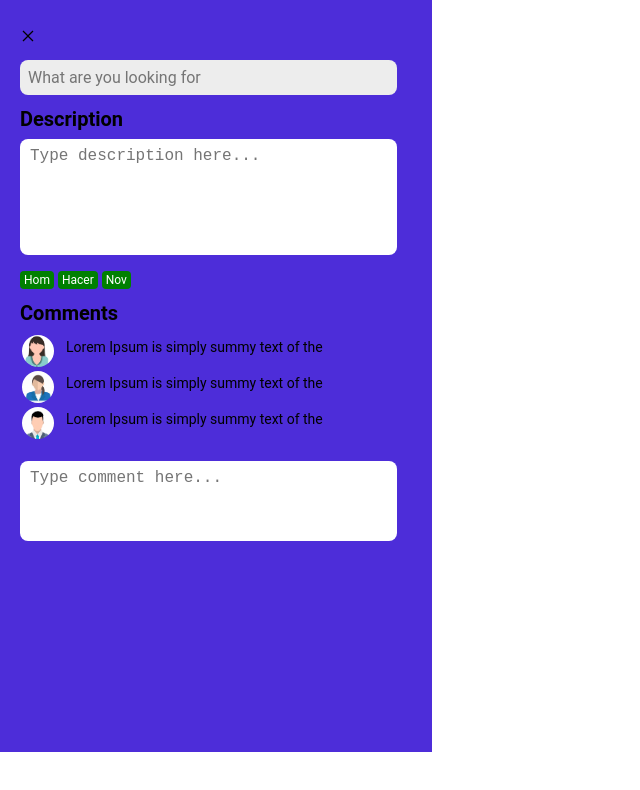
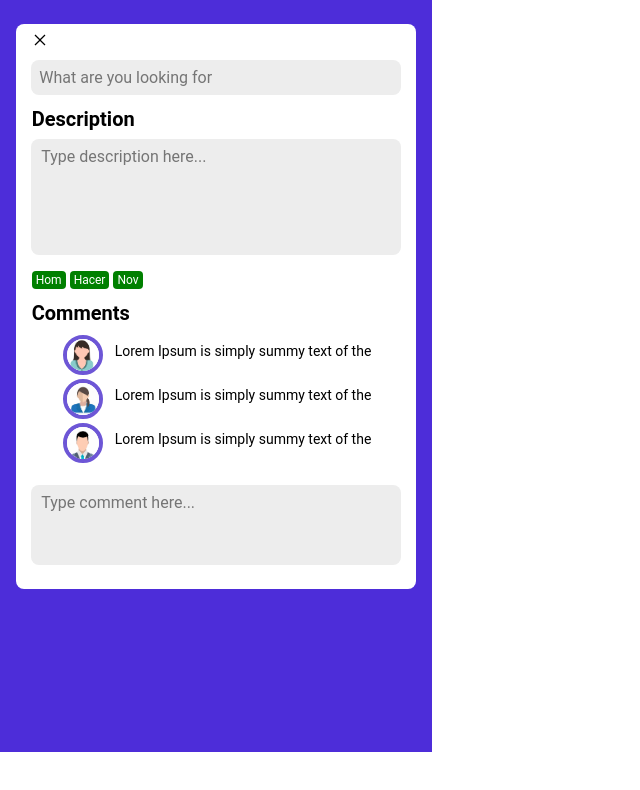
Before and after one commit to AbelJohn2020/Innova-Funding-Challenge, a React (Create React App) app: page / in a window 1280 px wide. Shown: the top 790 px of the page, without its empty margins (0-640 px from the left). Built offline with nearby package versions, Linux system fonts and the light colour scheme; the HTML template or start-up script is replaced by a standard one.

Commit message:
Add styles to Send invitation and create list

```diff
--- a/src/components/to-do-list/form-change-todo/comments.css
+++ b/src/components/to-do-list/form-change-todo/comments.css
@@ -10,6 +10,7 @@
     margin: 2px 12px 2px 2px;
     padding: 0;
     border-radius: 100px;
+    border: 4px solid #6d56d6;
 }
 
 .user--coment {
--- a/src/components/to-do-list/form-change-todo/form.css
+++ b/src/components/to-do-list/form-change-todo/form.css
@@ -1,14 +1,27 @@
 .td--form {
+    width: 96%;
+    height: 88%;
     display: flex;
     flex-direction: column;
-    padding: 4px;
+    align-items: center;
+    padding: 8px;
+    background: white;
+    border-radius: 8px;
 }
 
-.td--form__textarea,
+.td--form__textarea-description,
+.td--form__textarea-commit,
 .td--form__input,
 .title,
 .td--form__words p {
     font-family: 'Roboto', sans-serif;
+}
+
+.td--form__icon {
+    width: 96%;
+    display: flex;
+    align-items: center;
+    justify-content: flex-start;
 }
 
 .close-icon {
@@ -18,7 +31,8 @@
 }
 
 .td--form__input,
-.td--form__textarea {
+.td--form__textarea-description,
+.td--form__textarea-commit {
     background: #EDEDED;
 }
 
@@ -48,10 +62,11 @@
 
 .td--form__textarea-commit {
     height: 64px;
+    margin: 0 0 16px 0;
 }
 
 .title {
-    width: 100%;
+    width: 96%;
     text-transform: capitalize;
     font-size: 20px;
     font-family: 'Roboto', sans-serif;
@@ -61,6 +76,7 @@
 }
 
 .td--form__words {
+    width: 96%;
     margin: 16px 0 0 0;
     display: flex;
 }
```
Also changed, not shown: src/components/to-do-list/plus-buttons/ButtonPlus.js (added, +16 -0 lines), src/components/to-do-list/plus-buttons/buttonplus.css (added, +34 -0 lines).
